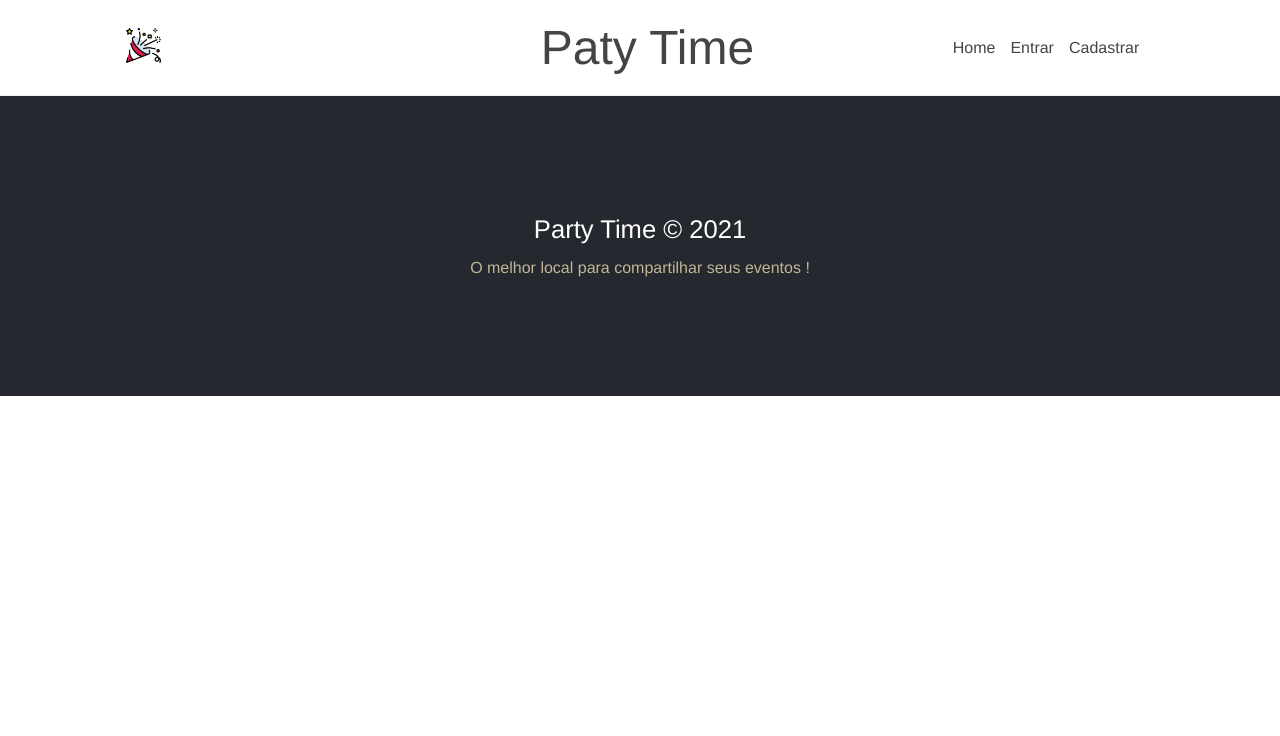
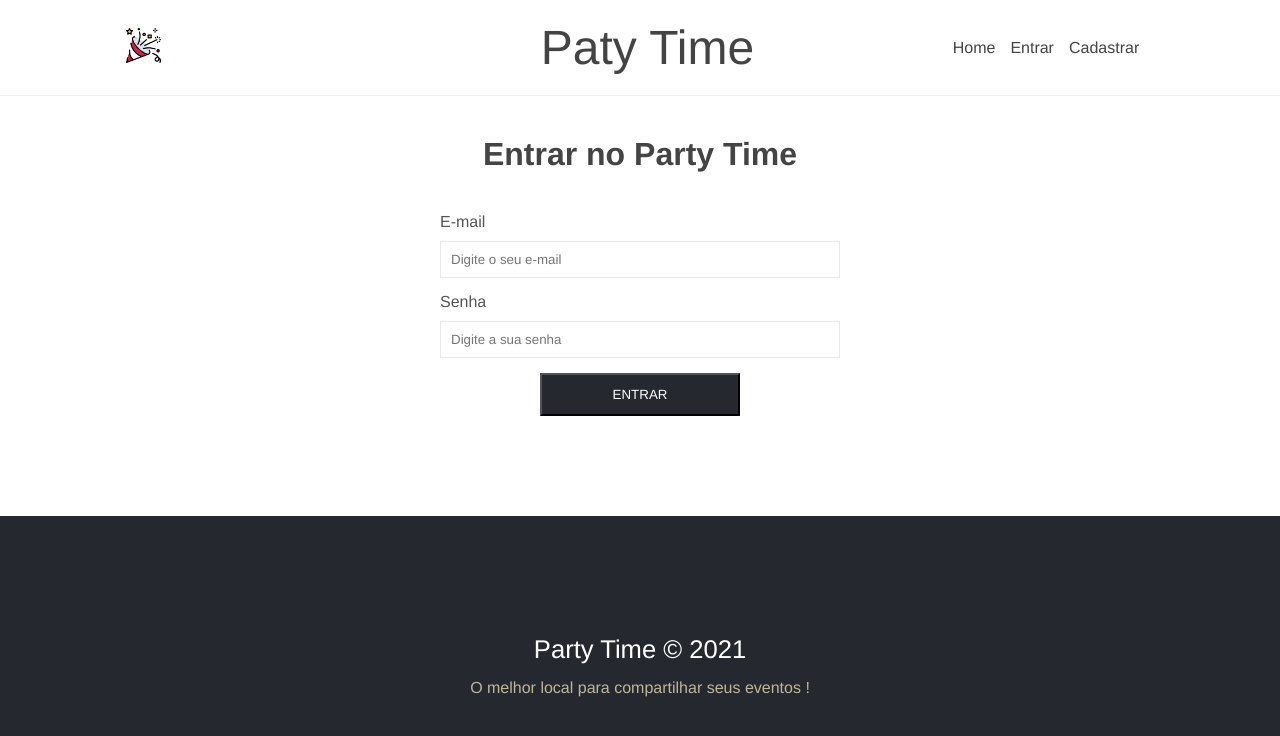
Before and after one commit to gabrielNunesKlein/PROJETO_PARTYTIME, a Vue app in the folder frontend/: page /login in a window 1280 px wide. Shown: the top 736 px of the page. Built offline with nearby package versions, Linux system fonts and the light colour scheme.

Commit message:
Criando login

```diff
--- /dev/null
+++ b/frontend/src/components/LoginForm.vue
@@ -0,0 +1,109 @@
+<template>
+    <div>
+        <Message :msg="msg" :msgClass="msgClass" />
+        <form id="login-form" @submit="login($event)">
+            <div class="input-container">
+                <label for="email">E-mail</label>
+                <input type="text" name="email" id="email" v-model="email" placeholder="Digite o seu e-mail">
+            </div>
+            <div class="input-container">
+                <label for="password">Senha</label>
+                <input type="password" name="password" id="password" v-model="password" placeholder="Digite a sua senha">
+            </div>
+            <InputSubmit text="Entrar" />
+        </form>
+    </div>
+</template>
+
+<script>
+import Message from './Message.vue'
+import InputSubmit from './form/InputSubmit.vue'
+
+export default {
+    name: "LoginForm",
+
+    components: {
+        Message,
+        InputSubmit
+    },
+    data(){
+        return {
+            email: null,
+            password: null,
+            msg: null,
+            msgClass: null
+        }
+    },
+    methods: {
+        async login(e){
+            e.preventDefault()
+
+            const data = {
+                email: this.email,
+                password: this.password
+            }
+
+            const dataJson = JSON.stringify(data)
+
+            await fetch("http://localhost:3000/api/auth/login", {
+                method: "POST",
+                headers: {"Content-type": "application/json"},
+                body: dataJson
+            })
+            .then((resp) => resp.json())
+            .then((data) => {
+
+                let auth = false
+
+                if(data.error){
+                    this.msg = data.error
+                    this.msgClass = "error"
+                } else {
+                    auth = true
+                    this.msg = data.msg
+                    this.msgClass = "sucess"
+                    this.$store.commit("authenticated", { token: data.token, userId: data.userId })
+                }
+
+                setTimeout(() => {
+                    if(!auth){
+                        this.msg = null;
+                    } else{
+                        this.$router.push('dashboard');
+                    }
+                }, 2000)
+            })
+            .catch((err) => {
+                console.log(err);
+            })
+        }
+    }
+}
+</script>
+
+<style scoped>
+    #login-form {
+        max-width: 400px;
+        margin: 0 auto;
+        display: flex;
+        flex-direction: column;
+    }
+
+    .input-container {
+        display: flex;
+        flex-direction: column;
+        margin-bottom: 15px;
+        text-align: left;
+    }
+
+    .input-container label {
+        margin-bottom: 10px;
+        color: #555;
+    }
+
+    .input-container input{
+        padding: 10px;
+        border: 1px solid #E8E8E8;
+    }
+
+</style>
--- a/frontend/src/router/index.js
+++ b/frontend/src/router/index.js
@@ -26,6 +26,14 @@ const routes = [
     path: '/register',
     name: 'Register',
     component: () => import('../views/Register.vue'),
+    meta: {
+      requiresAuth: false
+    }
+  },
+  {
+    path: '/login',
+    name: 'Login',
+    component: () => import('../views/Login.vue'),
     meta: {
       requiresAuth: false
     }
--- /dev/null
+++ b/frontend/src/views/Login.vue
@@ -0,0 +1,32 @@
+<template>
+    <div class="login">
+        <h1>Entrar no Party Time</h1>
+        <LoginForm />
+    </div>
+</template>
+
+<script>
+
+import LoginForm from '../components/LoginForm.vue'
+
+export default {
+
+    components: {
+        LoginForm
+    }
+
+}
+</script>
+
+<style scoped>
+    .login {
+        text-align: center;
+        padding-top: 40px;
+        padding-bottom: 100px;
+    }
+
+    .login h1{
+        margin-bottom: 40px;
+    }
+
+</style>
```
